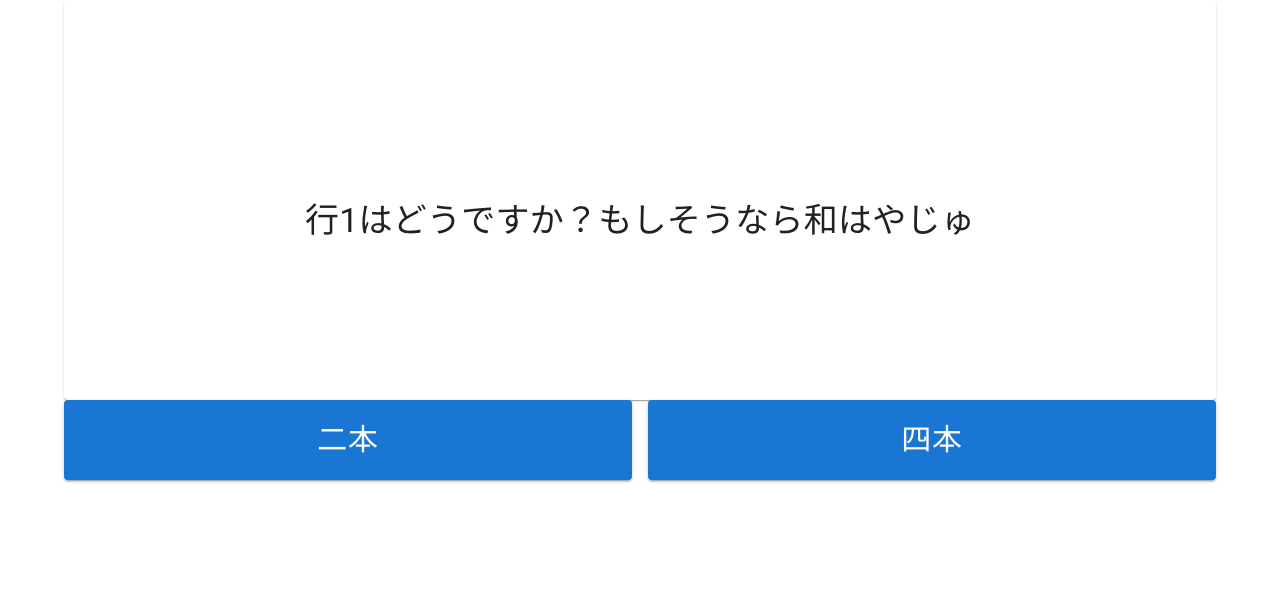
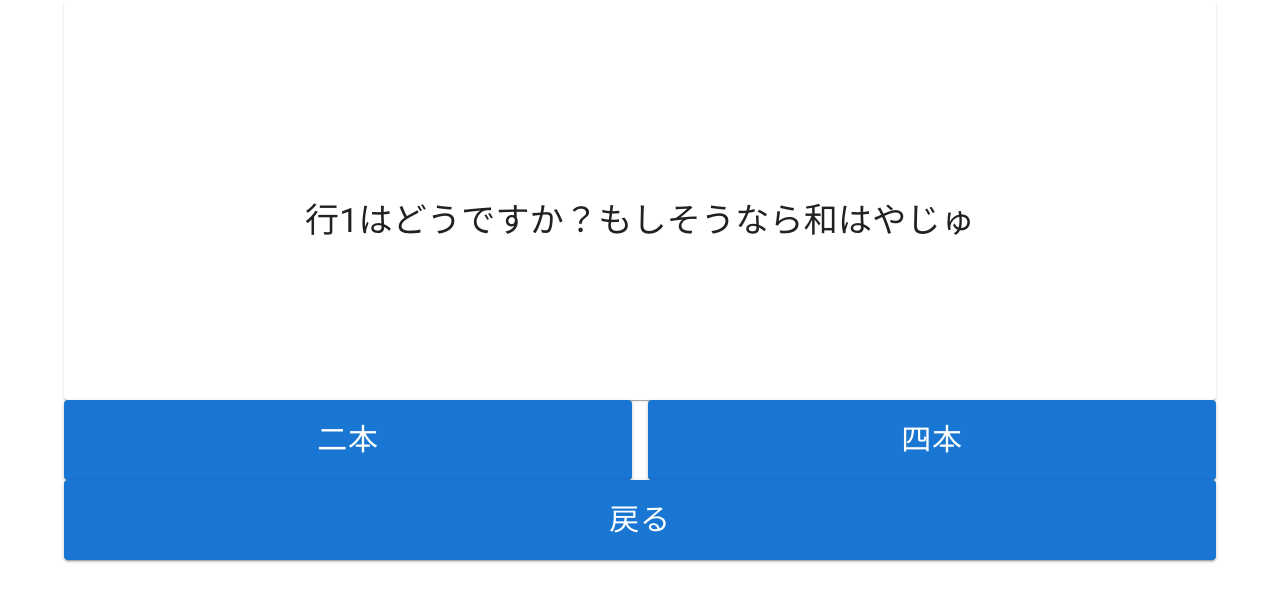
Before and after one commit to hamhamburger/easy-diagram-form, a React (Create React App) app: page /start in a window 1280 px wide. Shown: the top 602 px of the page. Built offline with nearby package versions, Linux system fonts and the light colour scheme.

Commit message:
add back button to answerpage

```diff
--- a/src/components/pages/AnswerPage.js
+++ b/src/components/pages/AnswerPage.js
@@ -91,27 +91,30 @@ const questions = [
 const AnswerPage = ()=>{
 
 
-  const [currentQuestionIndex, setCurrentQuestionIndex] = useState(1)
-  const [questionHistory, setQuestionHistory] = useState([1])
 
-  const currentQuestion = questions.find((question) => question.id == currentQuestionIndex)
-  const pushHistory = useCallback(
-    (id) => {
-      setQuestionHistory(questionHistory.push(currentQuestion))
-      console.log(questionHistory)
-    },
-    [setQuestionHistory,questionHistory]
-  )
+  const [questionIndexHistory, setQuestionIndexHistory] = useState([1])
+  console.log(questionIndexHistory)
+  const currentQuestion = questions.find((question) => question.id == questionIndexHistory.slice(-1)[0])
+
   const goTo = (id) => {
-    setCurrentQuestionIndex(id)
-    pushHistory(id)
+    setQuestionIndexHistory([...questionIndexHistory,id])
   }
+  const back = () => {
+    if  (questionIndexHistory.length > 1)
+    {
+      const new_arr = questionIndexHistory.slice(0,questionIndexHistory.length)
+      new_arr.pop()
+      console.log(new_arr)
+      setQuestionIndexHistory(new_arr)
+    }else{
 
+    }
 
+  }
 
   if(currentQuestion.type === 'result'){
 
-
+      console.log(questionIndexHistory)
 
       return(<Result message={currentQuestion.label} />)
 
@@ -140,7 +143,14 @@ const AnswerPage = ()=>{
                           )
                         }))
                       }
+
+
                     </Grid>
+                    <Grid item xs={12} sm={6} >
+                                <Button variant="contained" fullWidth sx={{height:"80px",fontSize:"30px"}} onClick={back}>
+                                  {"戻る"}
+                                </Button>
+                            </Grid>
                   </Container>
 
 
```
